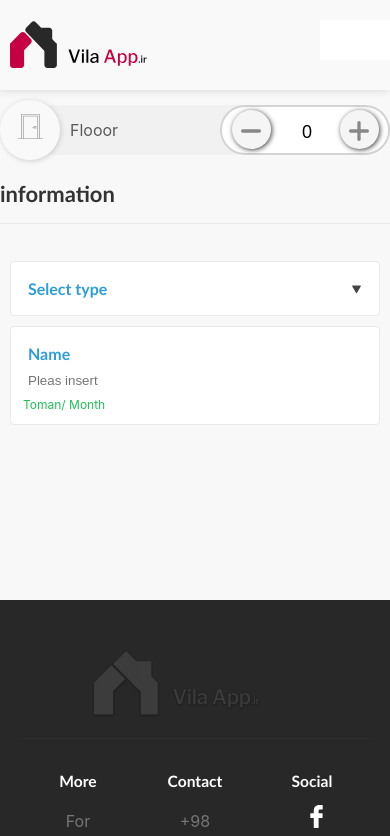
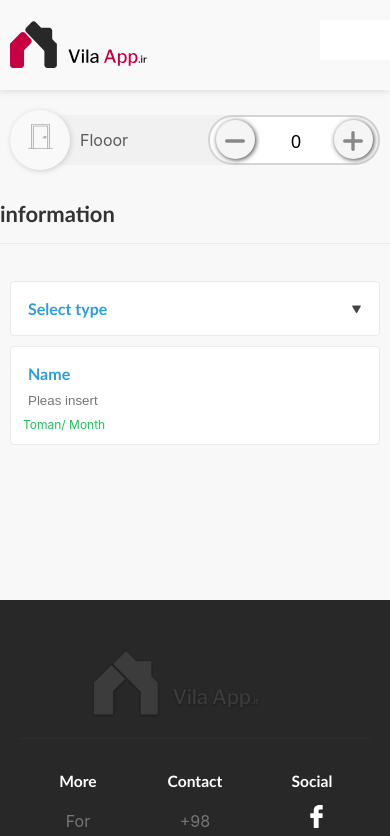
Before and after one commit to arasico/vilaapp, a React (Create React App) app: page /test in a window 390 px wide. Shown: the top 836 px of the page. Built offline with nearby package versions, Linux system fonts and the light colour scheme.

Commit message:
responsive of create compoent is fixed

```diff
--- a/src/en/components/common/optionDetails/style.css
+++ b/src/en/components/common/optionDetails/style.css
@@ -1,5 +1,5 @@
 .options-container{
-
+   padding: 10px;
 
 
 }
@@ -44,14 +44,12 @@
 .option-button-oprator{
     width: 50px;
     padding-top: 3px;
-    padding-left: 4px;
-    padding-right: 4px;
     justify-content: center;
     display: flex;
 }
 
 .option-button-input{
-    width: 50px;
+    width: 68px;
 }
 
 .input-option-type{
--- a/src/en/container/create/create.js
+++ b/src/en/container/create/create.js
@@ -5,14 +5,23 @@ import Menu, { Item as MenuItem, Divider } from 'rc-menu';
 import 'rc-dropdown/assets/index.css';
 
 import './style.css';
+// import Icons -------------------------------------------------------->
 import Pin from '../../../assets/icons/pin.svg';
 import arrow from '../../../assets/icons/arrow-down.svg'
 import Magnifier from '../../../assets/icons/magnifier.svg'
 import ArrowRight from '../../../assets/icons/arrow-right-light.svg'
 
+import Rooms from '../../../assets/icons/rooms.svg'
+
+//
+//
+//
+
 import TextInput from '../../components/createLandLoard/inputGroup';
 import Subtitle from '../../components/common/subTitle/subTitle';
 import TypeOfList from '../../components/common/typeOfDropList/typeOfDropList';
+
+import OptionButton from '../../components/common/optionDetails/optionDetails';
 
 
 class CreateComponent extends Component {
@@ -168,7 +177,7 @@ class CreateComponent extends Component {
                                     <TypeOfList label="Type of Place" />
                                 </div>
                                 <div className="create-basic-info-type-item">
-                                    <TypeOfList label="Floors" />
+                                    <OptionButton img={Rooms} label="Floors" />
                                 </div>
 
                             </div>
@@ -177,18 +186,18 @@ class CreateComponent extends Component {
 
                             <div className="create-basic-info-type-container">
                                 <div className="create-basic-info-type-item">
-                                    <TypeOfList label="Type of Place" />
+                                    <OptionButton img={Rooms} label="Type of Place" />
                                 </div>
                                 <div className="create-basic-info-type-item">
-                                    <TypeOfList label="Floors" />
+                                    <OptionButton img={Rooms} label="Floors" />
                                 </div>
                             </div>
                             <div className="create-basic-info-type-container">
                                 <div className="create-basic-info-type-item">
-                                    <TypeOfList label="Type of Place" />
+                                    <OptionButton img={Rooms} label="Type of Place" />
                                 </div>
                                 <div className="create-basic-info-type-item">
-                                    <TypeOfList label="Floors" />
+                                    <OptionButton img={Rooms} label="Floors" />
                                 </div>
                             </div>
 
--- a/src/en/container/create/style.css
+++ b/src/en/container/create/style.css
@@ -179,7 +179,6 @@
    }
 
    .create-basic-info-type-container {
-       background-color: red;
        width: 100%;
        display: flex;
        flex-direction: row;
@@ -187,7 +186,6 @@
    }
 
    .create-basic-info-type-item{
-       background-color: green;
        width: 50%;
 
    }
```
